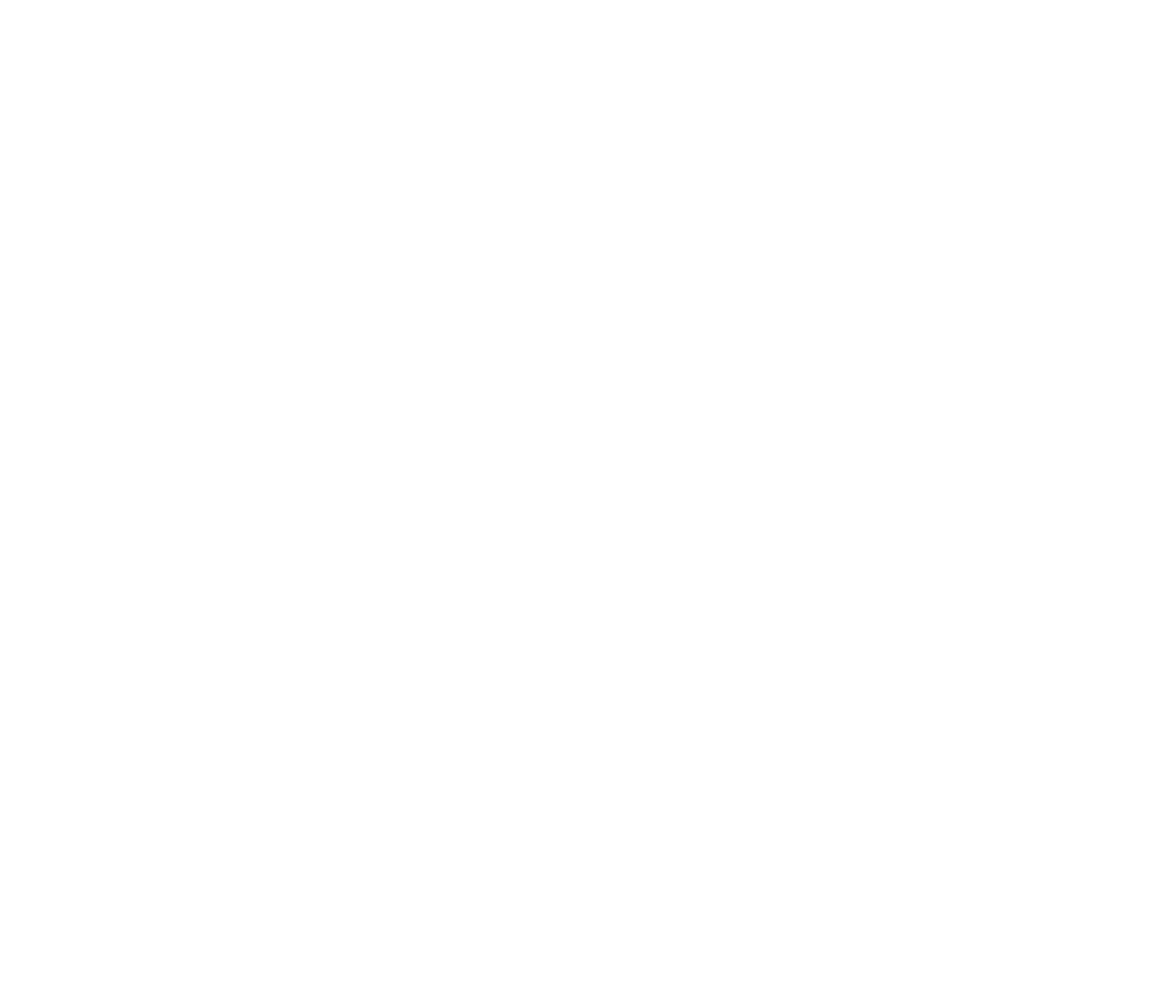
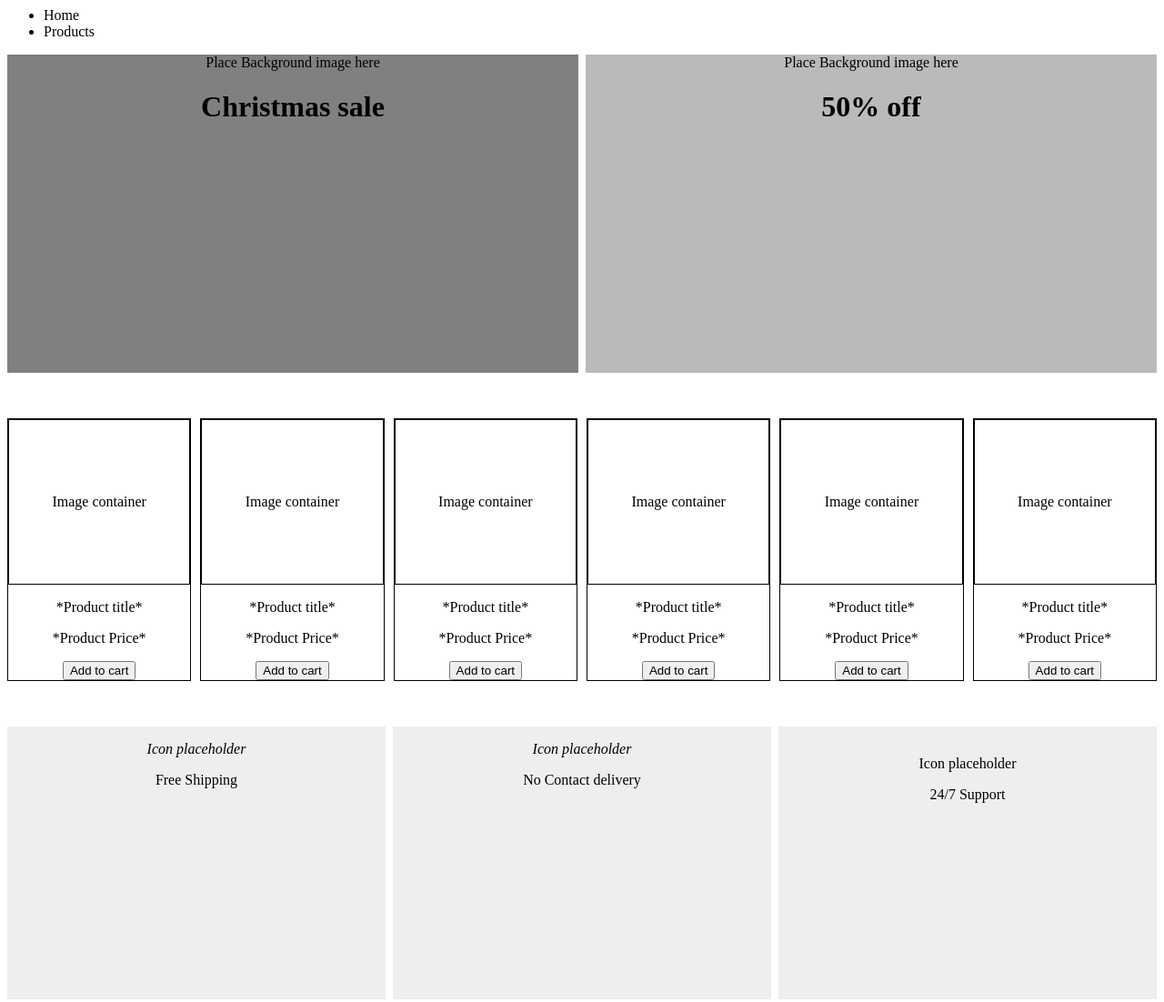
Before and after one commit to nasiimo/AW13-17---Semester-Project-2, a plain HTML site: page codefiles/index.html in a window 1280 px wide. Shown: the whole page at 91% size. Before the commit the page ends 800 px from the top, so only its background shows below. Drawn offline with Linux system fonts and the light colour scheme.

Commit message:
adding new html

```diff
--- a/codefiles/index.html
+++ b/codefiles/index.html
@@ -1,10 +1,109 @@
 <html lang="en">
-<head>
-    <meta charset="UTF-8">
-    <meta name="viewport" content="width=device-width, initial-scale=1.0">
-    <title>Document</title>
-</head>
-<body>
+  <head>
+    <meta charset="UTF-8" />
+    <meta name="viewport" content="width=device-width, initial-scale=1.0" />
+    <link rel="stylesheet" href="css/style.css" />
+    <title>Home</title>
+  </head>
+  <body>
+    <!-- HEADER SECTION-->
+    <div class="header"></div>
+    <nav>
+      <ul>
+        <li>Home</li>
+        <li>Products</li>
+      </ul>
+    </nav>
+    <!-- HEADER SECTION ENDS-->
 
-</body>
+    <!-- SALES SECTION -->
+    <div class="sales-container">
+      <div class="christmas-sale">
+        Place Background image here
+        <h1>Christmas sale</h1>
+      </div>
+      <div class="discount-percentage">
+        Place Background image here
+        <h1>50% off</h1>
+      </div>
+    </div>
+    <!-- SALES SECTION ENDS-->
+
+    <div class="product-container">
+      <div class="product-card">
+        <div class="image-container"><p>Image container</p></div>
+        <div class="info-container">
+          <p class="product-title">*Product title*</p>
+          <p class="product-price">*Product Price*</p>
+          <button class="btnAdc">Add to cart</button>
+        </div>
+      </div>
+
+      <div class="product-card">
+        <div class="image-container"><p>Image container</p></div>
+        <div class="info-container">
+          <p class="product-title">*Product title*</p>
+          <p class="product-price">*Product Price*</p>
+          <button class="btnAdc">Add to cart</button>
+        </div>
+      </div>
+
+      <div class="product-card">
+        <div class="image-container"><p>Image container</p></div>
+        <div class="info-container">
+          <p class="product-title">*Product title*</p>
+          <p class="product-price">*Product Price*</p>
+          <button class="btnAdc">Add to cart</button>
+        </div>
+      </div>
+
+      <div class="product-card">
+        <div class="image-container"><p>Image container</p></div>
+        <div class="info-container">
+          <p class="product-title">*Product title*</p>
+          <p class="product-price">*Product Price*</p>
+          <button class="btnAdc">Add to cart</button>
+        </div>
+      </div>
+
+      <div class="product-card">
+        <div class="image-container"><p>Image container</p></div>
+        <div class="info-container">
+          <p class="product-title">*Product title*</p>
+          <p class="product-price">*Product Price*</p>
+          <button class="btnAdc">Add to cart</button>
+        </div>
+      </div>
+
+      <div class="product-card">
+        <div class="image-container"><p>Image container</p></div>
+        <div class="info-container">
+          <p class="product-title">*Product title*</p>
+          <p class="product-price">*Product Price*</p>
+          <button class="btnAdc">Add to cart</button>
+        </div>
+      </div>
+    </div>
+
+    <!-- SHIPPING SECTION -->
+    <div class="shipping">
+      <div class="shipping-content">
+        <i>Icon placeholder</i>
+        <p>Free Shipping</p>
+      </div>
+      <div class="shipping-content">
+        <i>Icon placeholder</i>
+        <p>No Contact delivery</p>
+      </div>
+      <div class="shipping-content">
+        <p>Icon placeholder</p>
+        <p>24/7 Support</p>
+      </div>
+    </div>
+    <!-- SHIPPING SECTION ENDS-->
+
+    <!-- FOOTER SECTION-->
+
+    <!-- FOOTER SECTION ENDS-->
+  </body>
 </html>
```
